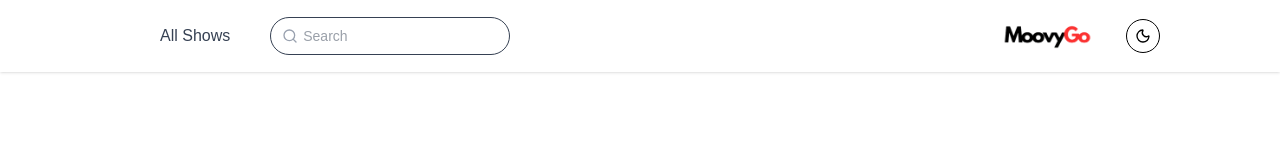
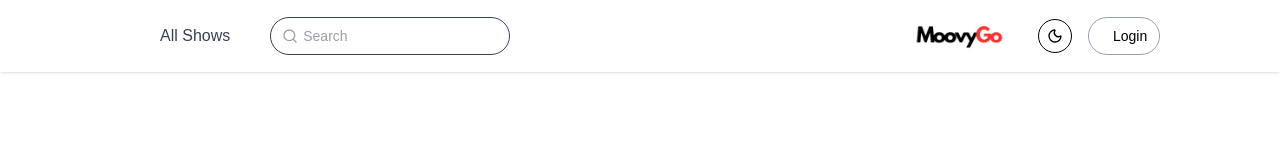
Before and after one commit to Nazrulali10/MoovyGo, a React (Vite) app in the folder client/: page / in a window 1280 px wide. Shown: the top 156 px of the page. Built offline with nearby package versions, Linux system fonts and the light colour scheme; no server answers.

Commit message:
completed

```diff
--- a/client/src/components/NavigationBar.jsx
+++ b/client/src/components/NavigationBar.jsx
@@ -49,7 +49,22 @@ const NavigationBar = () => {
           <div className="hidden md:flex">
             <ToggleTheme />
           </div>
+         {authUser ? (
+            <button
+              onClick={handleclick}
+              className="w-18 flex rounded-full border border-gray-400 px-4 md:px-6 py-2 text-black text-xs md:text-sm dark:text-white  dark:hover:bg-white dark:hover:text-black transition duration-300"
+            >
+              Logout
+            </button>
 
+          ) : (
+            <button
+              onClick={() => setShowLogin(true)}
+              className="flex w-18 rounded-full border border-gray-400 px-4 md:px-6 py-2 text-black text-xs md:text-sm dark:text-white dark:hover:bg-white dark:hover:text-black transition duration-300"
+            >
+              Login
+            </button>
+          )}
         </div>
 
         <div className="flex items-center md:gap-0 gap-2">
```
